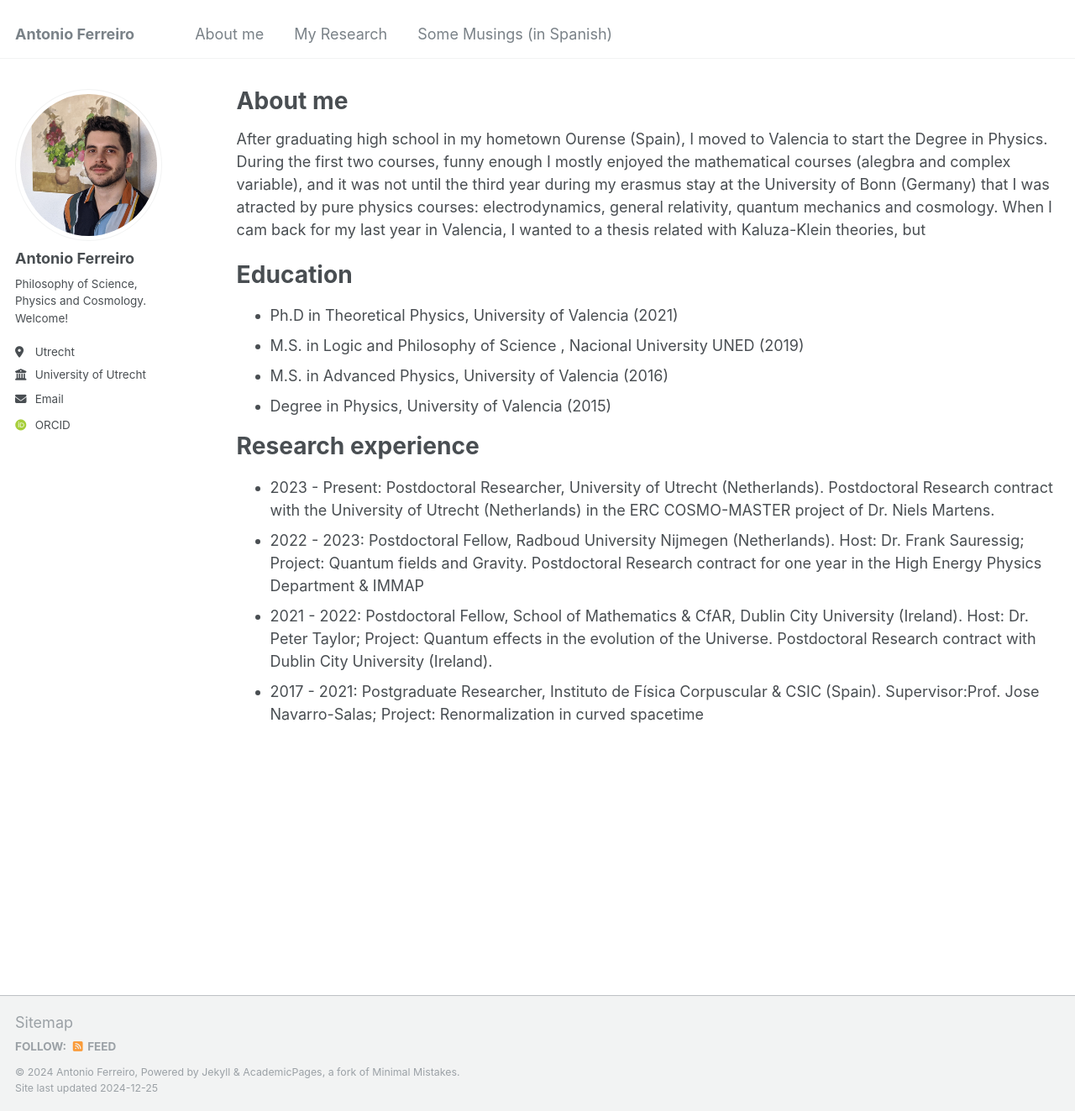
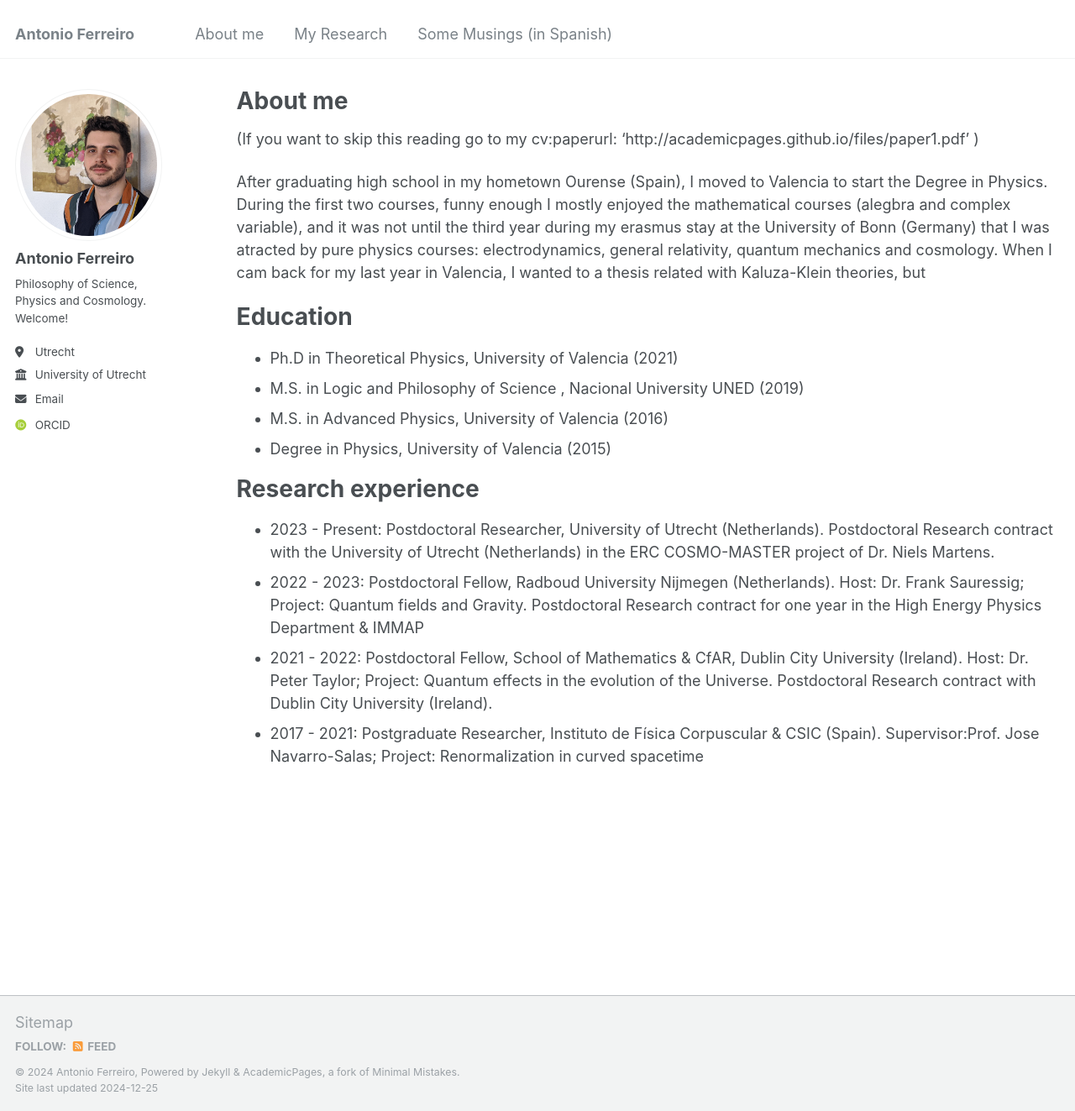
Before and after one commit to Anfedea/anfedea.github.io, a Jekyll site: the page built from _pages/cv.md, in a window 1280 px wide and 1323 px high. Shown: the whole window at 84% size. Built offline with Jekyll 4.4.1, drawn with Linux system fonts in a browser that asks for light colours; some web fonts are replaced.

Commit message:
Update cv.md

```diff
--- a/_pages/cv.md
+++ b/_pages/cv.md
@@ -8,6 +8,9 @@ redirect_from:
 ---
 
 {% include base_path %}
+
+(If you want to skip this reading go to my cv:paperurl: 'http://academicpages.github.io/files/paper1.pdf'
+ )
 
 After graduating high school in my hometown Ourense (Spain), I moved to Valencia to start the Degree in Physics. During the first two courses, funny enough I mostly enjoyed the mathematical courses (alegbra and complex variable), and it was not until the third year during my erasmus stay at the University of Bonn (Germany) that I was atracted by pure physics courses: electrodynamics, general relativity, quantum mechanics and cosmology. When I cam back for my last year in Valencia, I wanted to a thesis related with Kaluza-Klein theories, but
 
```
